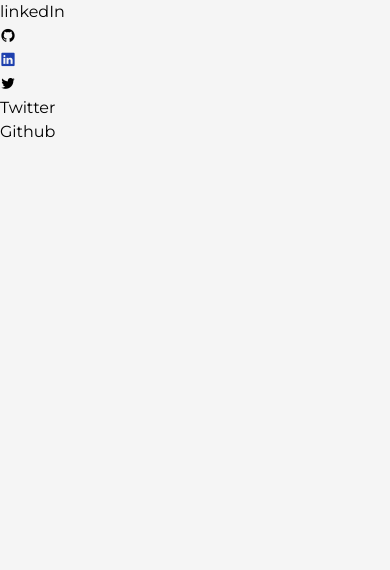
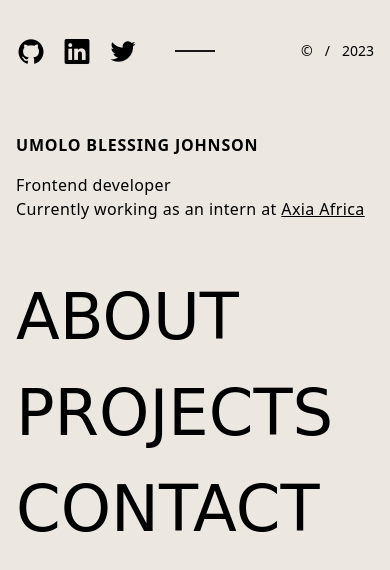
Before and after one commit to Extheoisah/umolo-protfolio, a website: page index.html in a window 390 px wide. Drawn offline with nearby package versions, Linux system fonts and the light colour scheme.

Commit message:
feat: style home page for mobile screen

```diff
--- a/index.html
+++ b/index.html
@@ -1,23 +1,71 @@
-<!doctype html>
+<!DOCTYPE html>
 <html>
   <head>
-  <meta charset="UTF-8">
-  <meta name="viewport" content="width=device-width, initial-scale=1.0">
-  <link href="./dist/output.css" rel="stylesheet">
+    <meta charset="UTF-8" />
+    <meta name="viewport" content="width=device-width, initial-scale=1.0" />
+    <link href="./dist/output.css" rel="stylesheet" />
     <link href="./src/Assets/css/input.css" rel="stylesheet" />
-  <link rel="stylesheet" href="https://unicons.iconscout.com/release/v4.0.8/css/line.css">
+    <link
+      rel="stylesheet"
+      href="https://unicons.iconscout.com/release/v4.0.8/css/line.css"
+    />
   </head>
-<body>
-  <header>
-    <nav>
+  <body class="bg-accent p-4">
+    <header class="text-[30px] py-3">
+      <nav class="flex flex-row items-center justify-between">
+        <div class="flex gap-x-14 items-center">
+          <ul class="flex gap-x-4">
+            <li class="cursor-pointer">
+              <a><i class="uil uil-github"></i></a>
+            </li>
+            <li class="cursor-pointer">
+              <a><i class="uil uil-linkedin hover:text-blue-800"></i></a>
+            </li>
+            <li class="cursor-pointer">
+              <a><i class="uil uil-twitter hover:text-blue-600"></i></a>
+            </li>
+          </ul>
+          <span
+            class="h-10 w-[2px] transform rotate-[90deg] bg-font-black"
+          ></span>
+        </div>
+        <div class="flex gap-3 text-sm">
+          <p class="">&copy;</p>
+          <p>/</p>
+          <p>2023</p>
+        </div>
+      </nav>
+    </header>
+    <main>
+      <section id="hero" class="my-12 flex flex-col items-start tracking-wide">
+        <p class="uppercase font-semibold tracking-wider pb-4">
+          Umolo Blessing Johnson
+        </p>
+        <p>Frontend developer</p>
+        <p>
+          Currently working as an intern at
+          <a
+          class="underline font-medium"
+            href="https://axia.africa/"
+            target="_blank"
+            referrerpolicy="no-referrer"
+            >Axia Africa</a
+          >
+        </p>
+      </section>
+      <section class="text-[4rem] uppercase font-[cursive]">
         <ul>
-        <li><a href="#">linkedIn</a></li>
-        <li><i class="uil uil-github"></i></li>
-        <li><i class="uil uil-linkedin text-blue-800"></i></li>
-        <li><i class="uil uil-twitter"></i></i></li>
-        <li><a href="#">Twitter</a></li>
-        <li><a href="#">Github</a></li>
+          <li class="hover:italic hover:text-gray-500">
+            <a href="#">about</a>
+          </li>
+          <li>
+            <a href="#">projects</a>
+          </li>
+          <li>
+            <a href="#">contact</a>
+          </li>
         </ul>
-  </header>
+      </section>
+    </main>
   </body>
 </html>
--- a/src/Assets/css/input.css
+++ b/src/Assets/css/input.css
@@ -5,6 +5,5 @@
 @import url('https://fonts.googleapis.com/css2?family=Lobster&family=Montserrat:wght@100;200;300;400;500;600;700&display=swap');
 
 body {
-    font-family: 'Montserrat', sans-serif;
-    background-color: #f5f5f5;
+    background: #ece7e1;
 }
--- a/tailwind.config.js
+++ b/tailwind.config.js
@@ -3,10 +3,15 @@ module.exports = {
   content: ["./*.{html,js}"],
   theme: {
     fontFamily: {
-      main: ['Lobster', 'cursive'],
-      serif: ['Montserrat', 'sans-serif'],
+      main: ["Lobster", "cursive"],
+      serif: ["Montserrat", "sans-serif"],
     },
-    extend: {},
+    extend: {
+      colors: {
+        "font-black": "#1a1818",
+        accent: "#ece7e1",
+      },
+    },
   },
   plugins: [],
-}
+};
```
Also changed, not shown: dist/output.css. Lines whose indentation alone changed are shown as unchanged.
